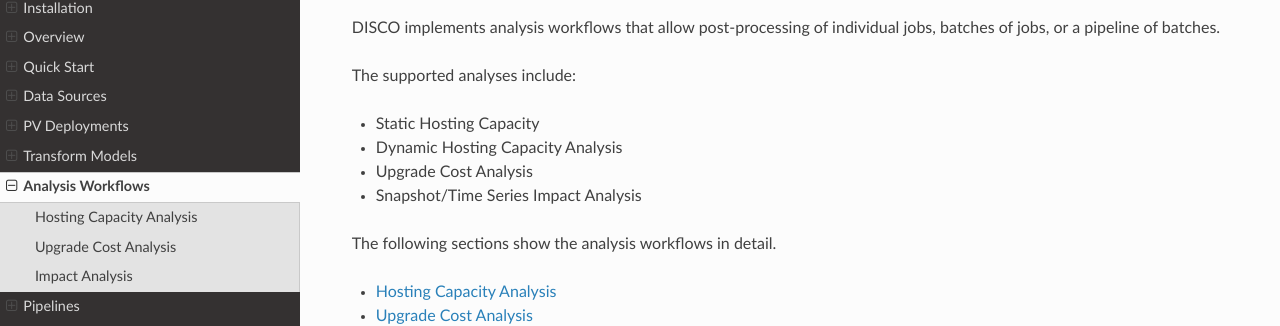
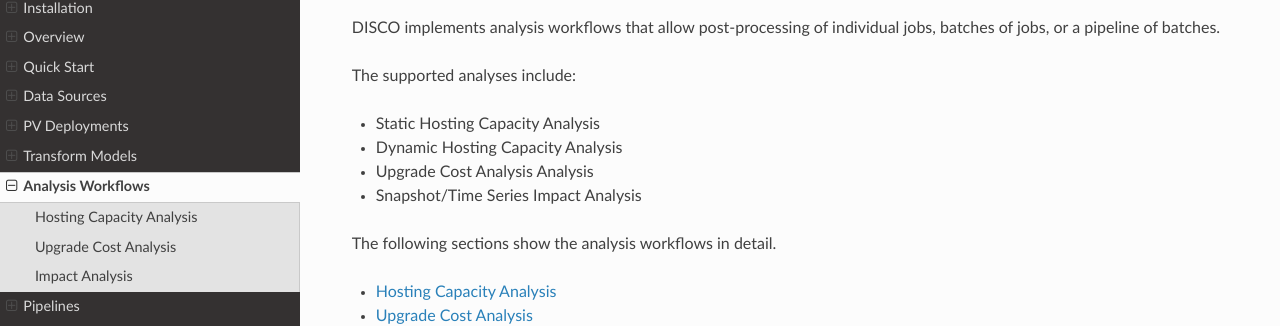
Before and after one commit to NREL/disco, a Sphinx documentation site: the page built from docs/source/analysis-workflows.rst, in a window 1280 px wide. Shown: the part 144-470 px from the top of the page. Built offline with Sphinx 7.4.7 and the Read the Docs theme 2.0.0, drawn with Linux system fonts in a browser that asks for light colours.

Commit message:
Minor text changes

```diff
--- a/docs/source/analysis-workflows.rst
+++ b/docs/source/analysis-workflows.rst
@@ -9,9 +9,9 @@
 
 The supported analyses include:
 
-* Static Hosting Capacity
+* Static Hosting Capacity Analysis
 * Dynamic Hosting Capacity Analysis
-* Upgrade Cost Analysis
+* Upgrade Cost Analysis Analysis
 * Snapshot/Time Series Impact Analysis
 
 The following sections show the analysis workflows in detail.
--- a/docs/source/analysis-workflows/impact-analysis.rst
+++ b/docs/source/analysis-workflows/impact-analysis.rst
@@ -1,6 +1,7 @@
 Impact Analysis
 ===============
 This section shows how to perform customized analysis with time-series simulations on a set of input models.
+Note that you could generally substitute "snapshot" for "time-series" for that type of simulation.
 
 Other sections of this documentation describe workflows that rely on DISCO/PyDSS to collect
 specific metrics from each simulation. For example, the dynamic hosting capacity analysis workflow
--- a/docs/source/overview.rst
+++ b/docs/source/overview.rst
@@ -10,7 +10,7 @@
 * Snapshot Impact Analysis
 * Static Hosting Capacity Analysis
 * Time Series Impact Analysis
-* Dynamic Hosting Capacity
+* Dynamic Hosting Capacity Analysis
 
 The diagram below shows the DISCO workflow:
 
```
